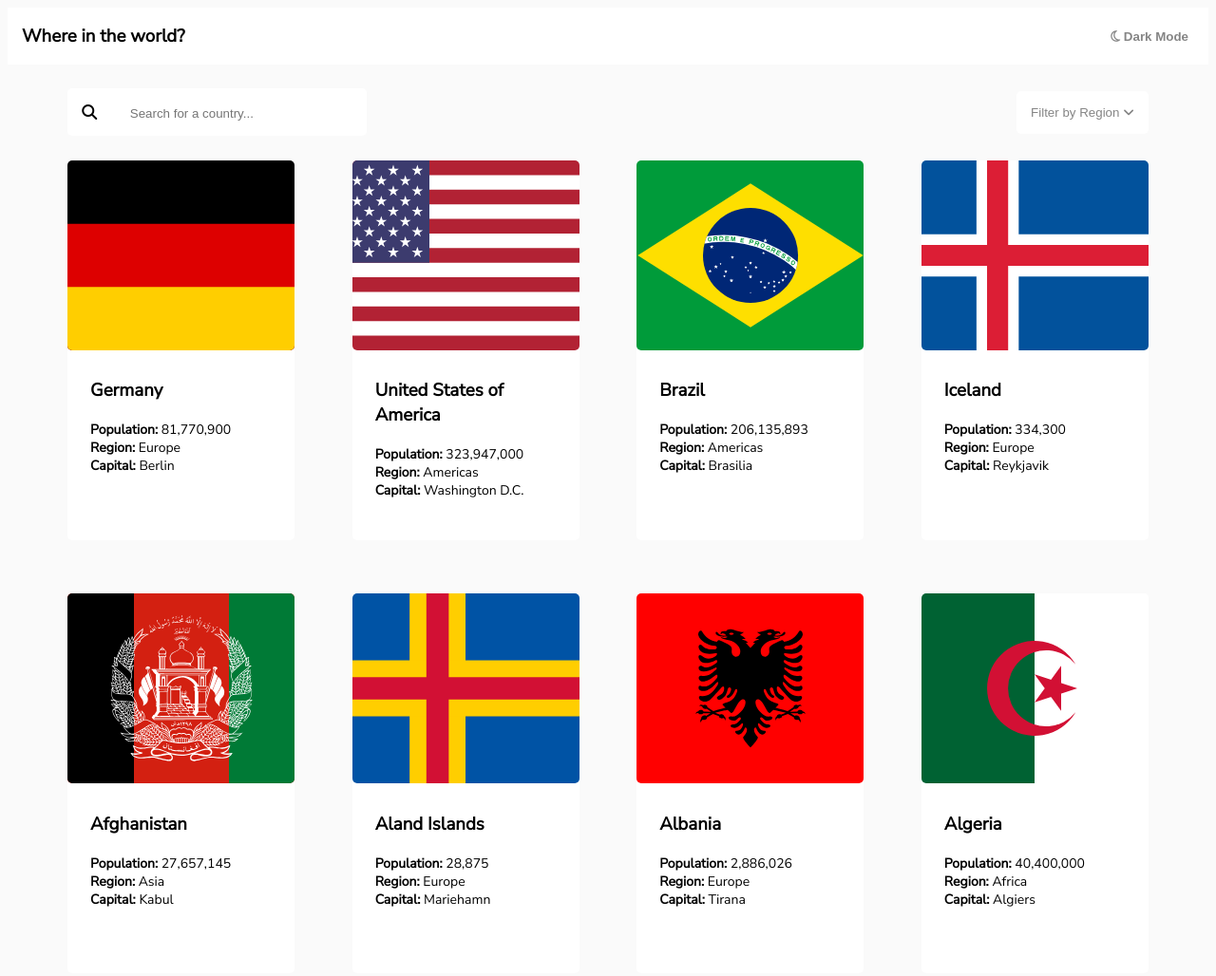
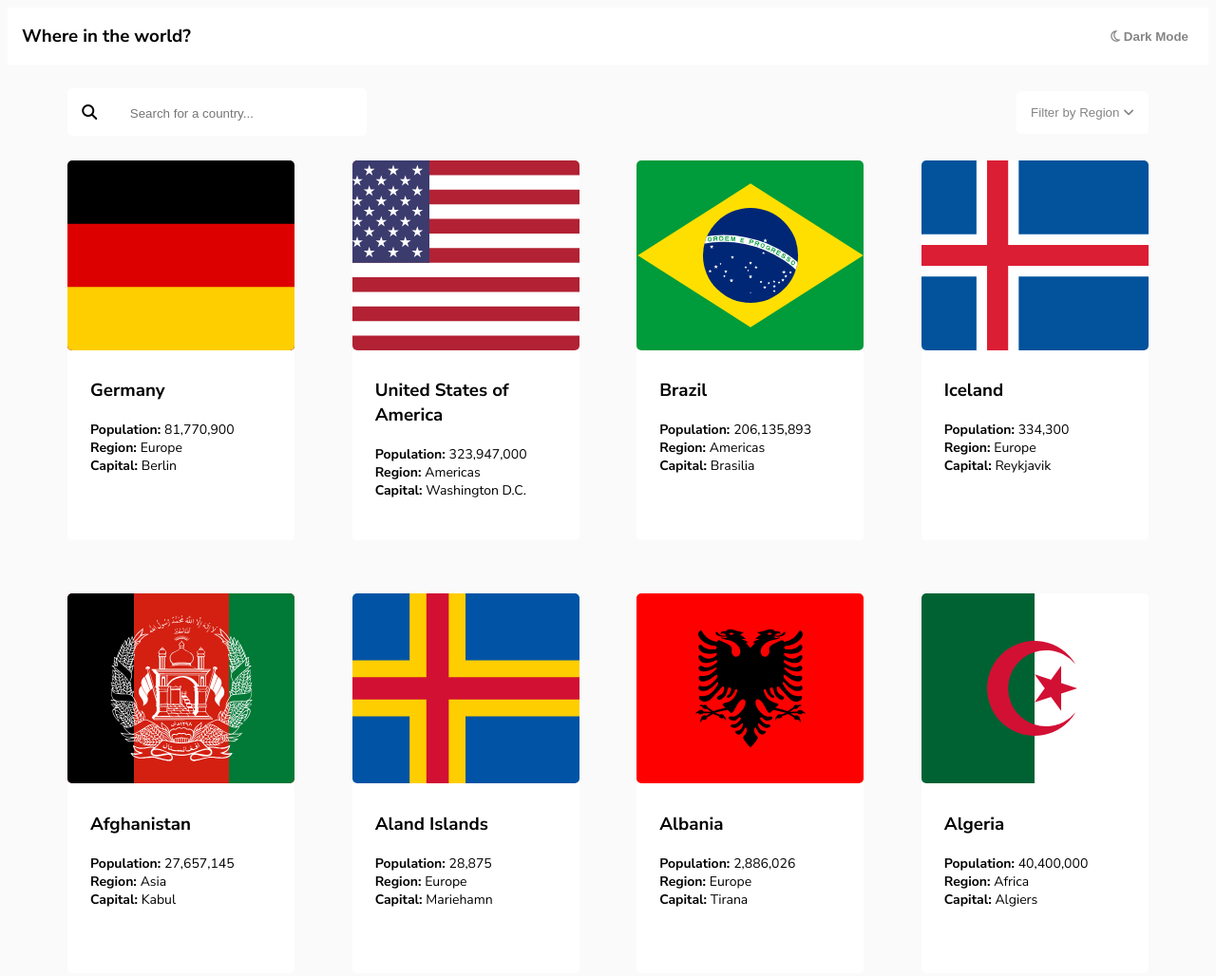
Before and after one commit to JehadJitan/Design, a plain HTML site: page index.html in a window 1280 px wide. Shown: the whole page at 95% size. Drawn offline with Linux system fonts and the light colour scheme.

Commit message:
bold font

```diff
--- a/styles.css
+++ b/styles.css
@@ -1,4 +1,5 @@
 @import url('https://fonts.googleapis.com/css2?family=Nunito+Sans&display=swap');
+@import url('https://fonts.googleapis.com/css2?family=Nunito+Sans:wght@400;700&display=swap');
 
 body {
   background-color: #fafafa;
```
